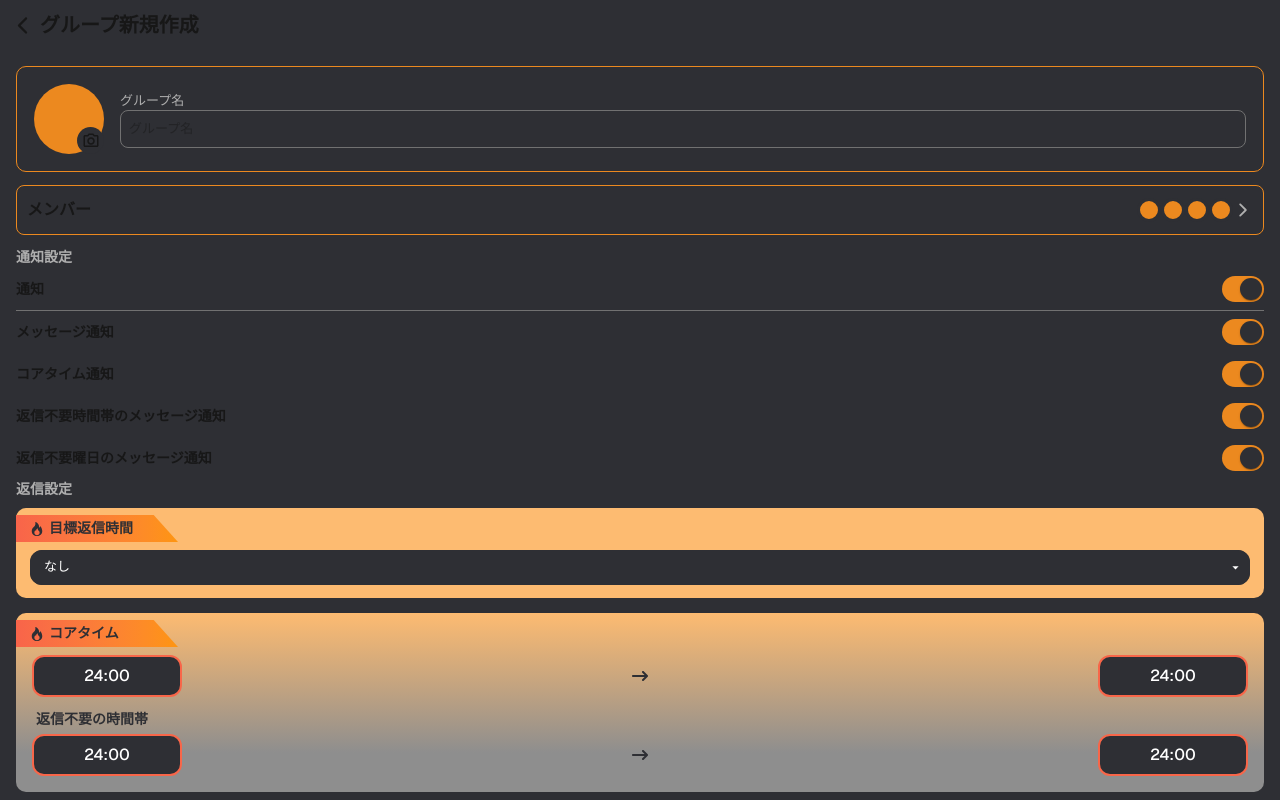
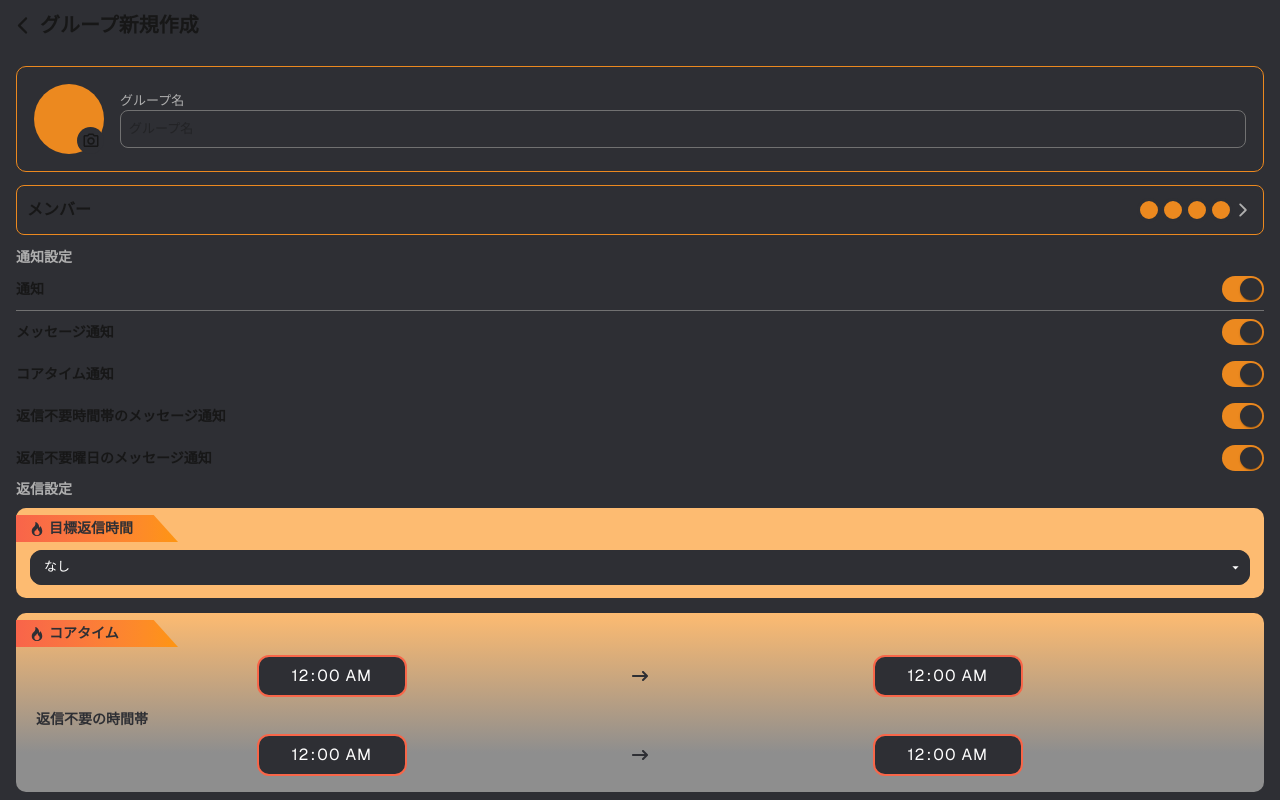
Before and after one commit to hakyukawa/frist_chat_next, a Next.js app in the folder hakyukawa-next/: page /newGroupSettings in a window 1280 px wide. Shown: the top 800 px of the page. Built offline with nearby package versions, Linux system fonts and the light colour scheme.

Commit message:
[update]フォームの送信データをコンポーネントから取得するように変更

```diff
--- a/hakyukawa-next/src/app/login/page.tsx
+++ b/hakyukawa-next/src/app/login/page.tsx
@@ -45,7 +45,7 @@ function Login() {
     const [error, setError] = useState<string | null>(null);
 
     const handleLogin = async (e: React.FormEvent) => {
-        e.preventDefault(); // フォームのデフォルト送信を防止
+        e.preventDefault();
 
         try {
             const response = await axios.post<LoginResponse>("http://localhost:3001/api/v1/login", {
--- a/hakyukawa-next/src/app/newGroupSettings/page.tsx
+++ b/hakyukawa-next/src/app/newGroupSettings/page.tsx
@@ -1,9 +1,25 @@
+"use client";
+
 import Header from "@/components/common/Header";
 import GroupInfo from "@/components/common/GroupInfo";
 import Link from "next/link";
 import NoticeOption from "@/components/common/GroupOptions/NoticeOption";
 import ReplayOption from "@/components/common/GroupOptions/ReplayOption";
 import { IoIosArrowForward } from "react-icons/io";
+import SubmitButton from "@/components/common/SubmitButton";
+import { useState, useCallback } from "react";
+
+interface ReplayOptionData {
+    start_at: string;
+    end_at: string;
+    start_core_time: string;
+    end_core_time: string;
+    weeks: {
+        date: string;
+        isSelected: boolean;
+    }[];
+    until_replay: string;
+}
 
 const friendArray = [
     { id: 1, friendName: "friend1", LastMessageTime: 30 },
@@ -21,12 +37,24 @@ const friendIcons = (key: number) => {
     );
 };
 
-export default function newGroupList() {
+export default function NewGroupList() {
+    const [groupName, setGroupName] = useState<string>("");
+    const [replayOptionData, setReplayOptionData] = useState<ReplayOptionData | null>(null);
+
+    const handleSubmit = (e: React.FormEvent) => {
+        e.preventDefault();
+    };
+
+    const handleReplayOptionChange = useCallback((data: ReplayOptionData) => {
+        setReplayOptionData(data);
+    }, []);
+
     return (
         <>
             <Header backPage backPageLink="/groupList" backPageText="グループ新規作成" />
             <div className="p-[16px]">
-                <GroupInfo />
+                {/* groupNameとsetGroupNameを渡す */}
+                <GroupInfo groupName={groupName} setGroupName={setGroupName} />
                 <Link
                     href="/friendList"
                     passHref
@@ -39,7 +67,10 @@ export default function newGroupList() {
                     </div>
                 </Link>
                 <NoticeOption />
-                <ReplayOption />
+                <ReplayOption onDataChange={handleReplayOptionChange} />
+                <form onSubmit={handleSubmit}>
+                    <SubmitButton buttonValue="グループを作成" />
+                </form>
             </div>
         </>
     );
--- a/hakyukawa-next/src/components/common/GroupOptions/ReplayOption.tsx
+++ b/hakyukawa-next/src/components/common/GroupOptions/ReplayOption.tsx
@@ -1,19 +1,40 @@
 "use client";
-import Select, { SelectChangeEvent } from "@mui/material/Select"; // SelectChangeEventをインポート
+import Select, { SelectChangeEvent, SelectProps } from "@mui/material/Select";
 import MenuItem from "@mui/material/MenuItem";
 import ReplayTimeHeadline from "./ReplayOptionHeadline";
 import TimePicker from "./TimePickerOption";
 import SelectDate from "@/components/common/GroupOptions/SelectDate";
 import { FaArrowRightLong } from "react-icons/fa6";
-import { useState } from "react";
+import { useState, forwardRef, useEffect, useRef } from "react";
 
-interface dayOfWeekOption {
+interface weeks {
     date: string;
     isSelected: boolean;
 }
 
-export default function ReplayOption() {
-    const [dayOfWeekOption, setDayOfWeekOption] = useState<dayOfWeekOption[]>([
+interface ReplayOptionProps {
+    onDataChange?: (data: {
+        start_at: string;
+        end_at: string;
+        start_core_time: string;
+        end_core_time: string;
+        weeks: weeks[];
+        until_replay: string;
+    }) => void;
+}
+
+const CompatibleSelect = forwardRef<HTMLDivElement, SelectProps<string>>((props, ref) => {
+    return <Select {...props} ref={ref} />;
+});
+CompatibleSelect.displayName = "CompatibleSelect";
+
+export default function ReplayOption({ onDataChange }: ReplayOptionProps) {
+    const [start_at, setStartAt] = useState<string>("00:00");
+    const [end_at, setEndAt] = useState<string>("00:00");
+    const [start_core_time, setStartCoreTime] = useState<string>("00:00");
+    const [end_core_time, setEndCoreTime] = useState<string>("00:00");
+    const onDataChangeRef = useRef(onDataChange);
+    const [weeks, setWeeks] = useState<weeks[]>([
         {
             date: "日",
             isSelected: false,
@@ -44,15 +65,32 @@ export default function ReplayOption() {
         },
     ]);
 
-    const [selectedTime, setSelectedTime] = useState<string>("");
+    useEffect(() => {
+        onDataChangeRef.current = onDataChange;
+    }, [onDataChange]);
 
-    // handleChangeの引数をSelectChangeEvent<string>に修正
+    const [until_replay, setUntilReplay] = useState<string>("");
+
+    useEffect(() => {
+        if (onDataChangeRef.current) {
+            onDataChangeRef.current({
+                start_at,
+                end_at,
+                start_core_time,
+                end_core_time,
+                weeks,
+                until_replay,
+            });
+        }
+    }, [start_at, end_at, start_core_time, end_core_time, weeks, until_replay]);
+
     const handleChange = (event: SelectChangeEvent<string>) => {
-        setSelectedTime(event.target.value);
+        setUntilReplay(event.target.value);
+        console.log(start_at, end_at, start_core_time, end_core_time);
     };
 
     const toggleDaySelection = (date: string) => {
-        setDayOfWeekOption((prev) =>
+        setWeeks((prev) =>
             prev.map((day) => (day.date === date ? { ...day, isSelected: !day.isSelected } : day))
         );
     };
@@ -63,48 +101,49 @@ export default function ReplayOption() {
             <div className="bg-[#FDBB71] h-[90px] rounded-[10px] py-3 my-3">
                 <ReplayTimeHeadline label="目標返信時間" />
                 <div className="px-[14px] py-3">
-                    <Select
-                        value={selectedTime} // stateから値を取得
-                        onChange={handleChange} // 値が変更されたときに更新
+                    <CompatibleSelect
+                        value={until_replay}
+                        onChange={handleChange}
+                        variant="outlined" // variant プロパティを追加
                         sx={{
                             width: "100%",
                             height: "35px",
                             borderRadius: "12px",
                             fontSize: "1.3rem",
-                            backgroundColor: "#2E2F34", // 背景色を#2E2F34に設定
-                            color: "#ffffff", // 文字色を白に
+                            backgroundColor: "#2E2F34",
+                            color: "#ffffff",
                             "& .MuiSelect-icon": {
-                                color: "#ffffff", // ドロップダウンアイコンの色を白に
+                                color: "#ffffff",
                             },
                             "& .MuiOutlinedInput-notchedOutline": {
-                                borderColor: "#2E2F34", // ボーダーの色を統一
+                                borderColor: "#2E2F34",
                             },
                             "&:hover .MuiOutlinedInput-notchedOutline": {
-                                borderColor: "#ffffff", // ホバー時のボーダー色
+                                borderColor: "#ffffff",
                             },
                         }}
                         displayEmpty
                     >
                         <MenuItem value="">なし</MenuItem>
-                        <MenuItem value={60}>1時間</MenuItem>
-                        <MenuItem value={120}>2時間</MenuItem>
-                        <MenuItem value={180}>3時間</MenuItem>
-                    </Select>
+                        <MenuItem value="60">1時間</MenuItem>
+                        <MenuItem value="120">2時間</MenuItem>
+                        <MenuItem value="180">3時間</MenuItem>
+                    </CompatibleSelect>
                 </div>
             </div>
             <div className=" bg-[linear-gradient(to_bottom,#FDBB71_0%,#8E8E8E_78%)] rounded-[10px] py-3 my-6">
                 <ReplayTimeHeadline label="コアタイム" />
                 <div className="px-[16px] my-[8px] text-[1.6rem] text-background flex justify-between items-center">
-                    <TimePicker />
+                    <TimePicker setQuery={start_core_time} setSetQuery={setStartCoreTime} />
                     <FaArrowRightLong />
-                    <TimePicker />
+                    <TimePicker setQuery={end_core_time} setSetQuery={setEndCoreTime} />
                 </div>
                 <div className="px-[16px] my-[8px] text-[1.6rem] text-background ">
                     <p className="text-[14px] font-semibold p-[4px]">返信不要の時間帯</p>
                     <div className="flex justify-between items-center">
-                        <TimePicker />
+                        <TimePicker setQuery={start_at} setSetQuery={setStartAt} />
                         <FaArrowRightLong />
-                        <TimePicker />
+                        <TimePicker setQuery={end_at} setSetQuery={setEndAt} />
                     </div>
                 </div>
             </div>
@@ -112,10 +151,10 @@ export default function ReplayOption() {
                 <h2 className="text-background font-semibold text-[14px]">返信不要の曜日</h2>
                 <div className="bg-background rounded-[12px] py-[15px] px-[8px]">
                     <p className="border-b border-border px-[7px] pb-1 text-[1.2rem]">
-                        {dayOfWeekOption.some((day) => day.isSelected) ? (
+                        {weeks.some((day) => day.isSelected) ? (
                             <>
                                 毎週
-                                {dayOfWeekOption.map((day, index) =>
+                                {weeks.map((day, index) =>
                                     day.isSelected ? (
                                         <span key={index} className="ml-1">
                                             {day.date}
@@ -129,7 +168,7 @@ export default function ReplayOption() {
                     </p>
 
                     <div className="flex items-center justify-between text-center mt-[11px] px-[15px] w-full">
-                        {dayOfWeekOption.map((day, index) => {
+                        {weeks.map((day, index) => {
                             return (
                                 <SelectDate
                                     key={index}
--- a/hakyukawa-next/src/components/common/GroupOptions/TimePickerOption.tsx
+++ b/hakyukawa-next/src/components/common/GroupOptions/TimePickerOption.tsx
@@ -1,25 +1,17 @@
 "use client";
-import Drawer from "@mui/material/Drawer";
-import { useState } from "react";
 
-export default function TimePickerOption() {
-    const [open, setOpen] = useState(false);
+interface TimePickerOptionProps {
+    setQuery: string;
+    setSetQuery: (query: string) => void;
+}
 
-    const toggleDrawer = () => {
-        setOpen(!open);
-    };
-
+export default function TimePickerOption({ setQuery, setSetQuery }: TimePickerOptionProps) {
     return (
-        <div>
-            <button
-                className="bg-background rounded-[12px] w-[150px] h-[42px] border-[2px] border-[#F86649]"
-                onClick={toggleDrawer}
-            >
-                <p className="text-[1.6rem] font-medium text-white">24:00</p>
-            </button>
-            <Drawer anchor="bottom" open={open} onClose={toggleDrawer}>
-                <p>いいいいい</p>
-            </Drawer>
-        </div>
+        <input
+            type="time"
+            className="bg-background text-center rounded-[12px] w-[150px] h-[42px] border-[2px] text-white border-[#F86649]"
+            value={setQuery}
+            onChange={(e) => setSetQuery(e.target.value)}
+        />
     );
 }
```
Also changed, not shown: hakyukawa-next/src/components/common/GroupInfo.tsx (+8 -3 lines).
